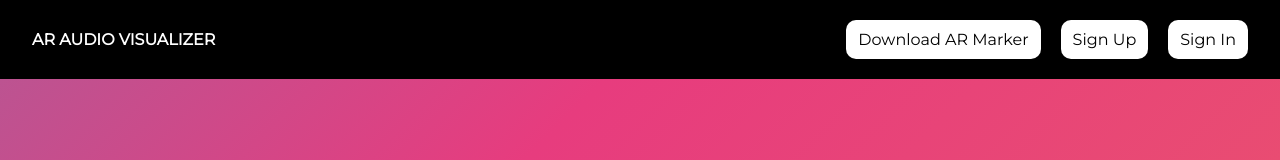
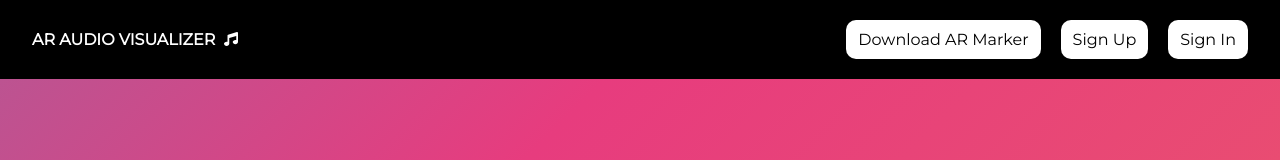
Before and after one commit to amiaxys/ar-audio-visualizer, an Angular app in the folder frontend/: page /new-visualization in a window 1280 px wide. Shown: the top 160 px of the page. Built offline with nearby package versions, Linux system fonts and the light colour scheme; no server answers.

Commit message:
feat: add music icon to header

```diff
--- a/frontend/src/app/components/header/header.component.html
+++ b/frontend/src/app/components/header/header.component.html
@@ -1,7 +1,7 @@
 <header class="row">
   <a routerLink="/" id="title" class="col-auto col-sm-12"
-    >AR Audio Visualizer</a
-  >
+    >AR Audio Visualizer <fa-icon class="icon" icon="music" size="sm"></fa-icon
+  ></a>
   <div
     *ngIf="isAuth === true; else notAuthenticated"
     class="header-btns col-8 col-sm-12 row"
--- a/frontend/src/app/components/header/header.component.scss
+++ b/frontend/src/app/components/header/header.component.scss
@@ -13,6 +13,10 @@ header {
     text-transform: uppercase;
     font-weight: bold;
     margin-left: 20px;
+
+    .icon {
+      margin-left: 5px;
+    }
   }
 
   .header-btns {
--- a/frontend/src/app/components/header/header.component.ts
+++ b/frontend/src/app/components/header/header.component.ts
@@ -2,6 +2,8 @@ import { Component, OnInit, TemplateRef } from '@angular/core';
 import { Router } from '@angular/router';
 import { BsModalRef, BsModalService } from 'ngx-bootstrap/modal';
 import { ApiService } from 'src/app/services/api.service';
+import { FaIconLibrary } from '@fortawesome/angular-fontawesome';
+import { faMusic } from '@fortawesome/free-solid-svg-icons';
 
 @Component({
   selector: 'app-header',
@@ -17,8 +19,11 @@ export class HeaderComponent implements OnInit {
   constructor(
     private modalService: BsModalService,
     private api: ApiService,
-    private router: Router
-  ) {}
+    private router: Router,
+    private library: FaIconLibrary
+  ) {
+    this.library.addIcons(faMusic);
+  }
 
   ngOnInit(): void {
     this.checkAuth();
```
